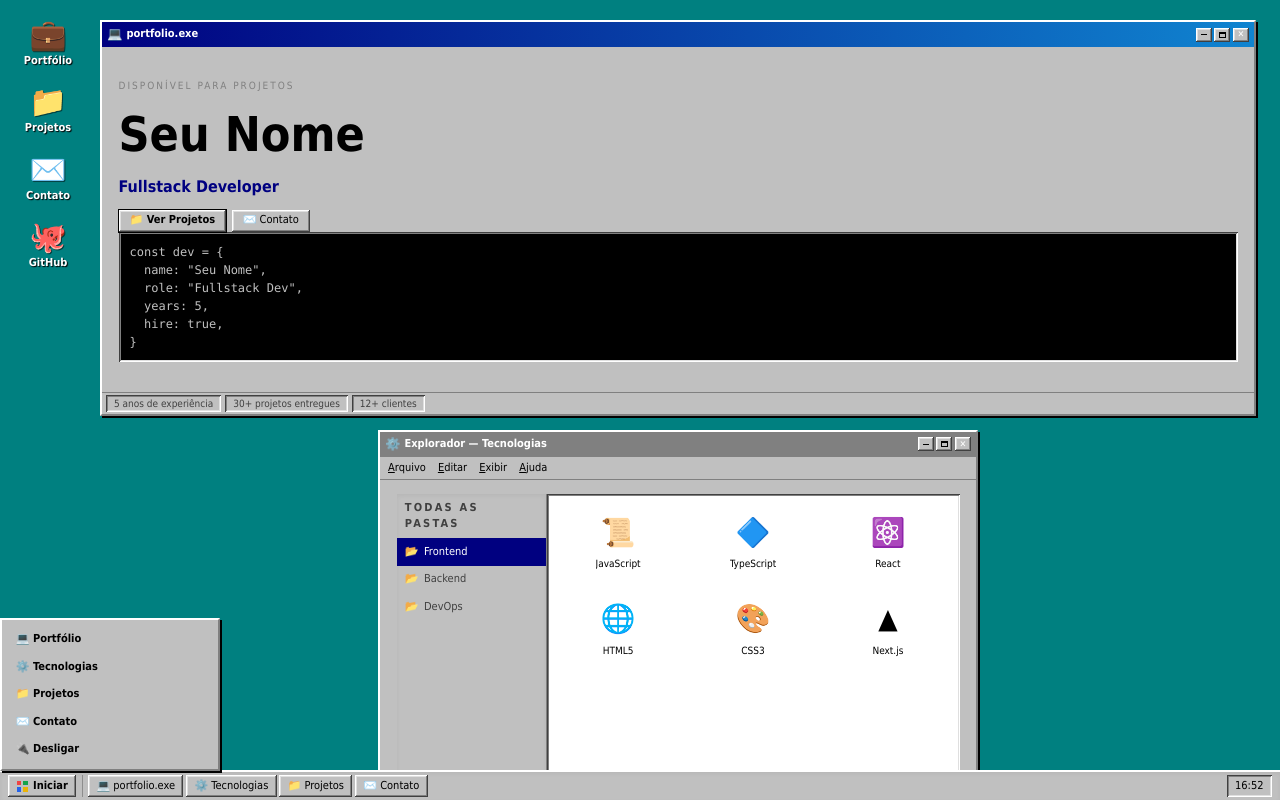
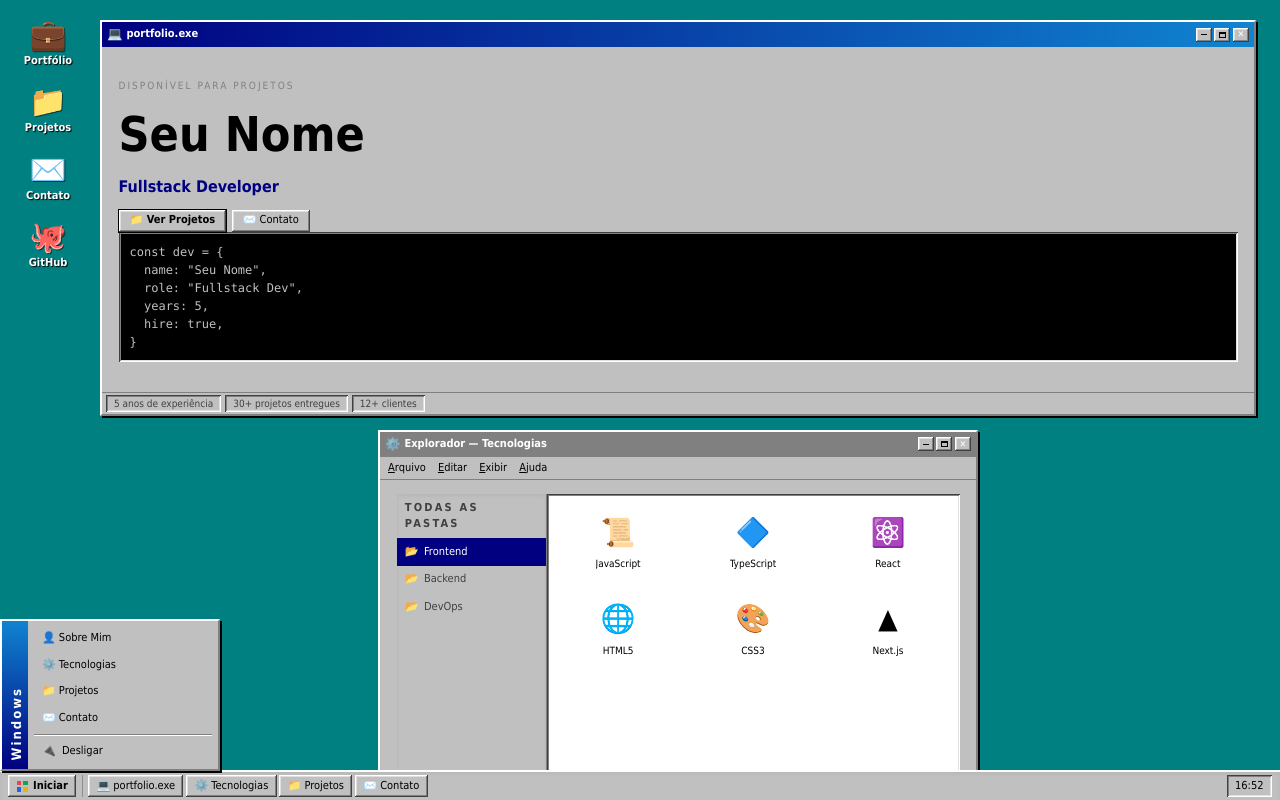
Before and after one commit to PedroSehn/Portifolio-2026, a React (Vite) app: page / in a window 1280 px wide. Both pictures are taken after a click on the button "Iniciar". Shown: the top 800 px of the page. Built offline with nearby package versions, Linux system fonts and the light colour scheme.

Commit message:
melhora menu iniciar

```diff
--- a/src/components/layout/StartMenu.tsx
+++ b/src/components/layout/StartMenu.tsx
@@ -6,12 +6,10 @@ interface StartMenuProps {
 }
 
 const menuItems = [
-  { label: '💻 Portfólio', href: '#hero' },
-  // { label: '👤 Sobre Mim', href: '#about' },
+  { label: '👤 Sobre Mim', href: '#about' },
   { label: '⚙️ Tecnologias', href: '#tech' },
   { label: '📁 Projetos', href: '#projects' },
   { label: '✉️ Contato', href: '#contact' },
-  { label: '🔌 Desligar', href: '#' },
 ]
 
 export default function StartMenu({ isOpen, onClose }: StartMenuProps) {
@@ -41,18 +39,36 @@ export default function StartMenu({ isOpen, onClose }: StartMenuProps) {
       role="menu"
       aria-label="Menu Iniciar"
     >
-      <div aria-hidden="true" className="start-menu__banner w-[26px] bg-gradient-to-t from-win-navy to-win-blue" />
-      <div className="p-2">
+      <div className="start-menu__banner" aria-hidden="true">
+        <span className="start-menu__banner-text">Windows</span>
+      </div>
+      <div className="start-menu__items">
         {menuItems.map((item) => (
           <a
             key={item.label}
             href={item.href}
-            className="block px-3 py-2 text-[11px] font-bold hover:bg-win-navy hover:text-white"
+            className="start-menu__item"
             role="menuitem"
+            onClick={onClose}
           >
             {item.label}
           </a>
         ))}
+        <div className="start-menu__separator" aria-hidden="true" />
+        <div
+          className="start-menu__item"
+          role="menuitem"
+          onClick={onClose}
+          tabIndex={0}
+          onKeyDown={(event) => {
+            if (event.key === 'Enter' || event.key === ' ') {
+              event.preventDefault()
+              onClose()
+            }
+          }}
+        >
+          <span>🔌&nbsp; Desligar</span>
+        </div>
       </div>
     </div>
   )
--- a/src/components/layout/Taskbar.tsx
+++ b/src/components/layout/Taskbar.tsx
@@ -1,3 +1,4 @@
+import { useEffect, useState } from 'react'
 import { useClock } from '../../hooks/useClock'
 
 interface TaskbarProps {
@@ -15,6 +16,17 @@ const navLinks = [
 
 export default function Taskbar({ onStartToggle, startMenuOpen }: TaskbarProps) {
   const clock = useClock()
+  const [isAnimating, setIsAnimating] = useState(false)
+
+  useEffect(() => {
+    if (!isAnimating) return undefined
+
+    const timer = window.setTimeout(() => {
+      setIsAnimating(false)
+    }, 220)
+
+    return () => window.clearTimeout(timer)
+  }, [isAnimating])
 
   return (
     <footer
@@ -24,9 +36,12 @@ export default function Taskbar({ onStartToggle, startMenuOpen }: TaskbarProps)
     >
       <button
         type="button"
-        className="taskbar__start-btn inline-flex items-center gap-2 px-3 py-1 bg-win-gray shadow-raised h-[22px] text-[11px] font-bold"
+        className={`taskbar__start-btn inline-flex items-center gap-2 px-3 py-1 bg-win-gray shadow-raised h-[22px] text-[11px] font-bold ${
+          isAnimating ? 'taskbar__start-btn--active' : ''
+        }`}
         onClick={(event) => {
           event.stopPropagation()
+          setIsAnimating(true)
           onStartToggle()
         }}
         aria-haspopup="true"
--- a/src/index.css
+++ b/src/index.css
@@ -4,6 +4,14 @@
 
 :root {
   --font: 'Tahoma', 'MS Sans Serif', 'Arial', sans-serif;
+  --gray: #c0c0c0;
+  --dark: #808080;
+  --darker: #404040;
+  --white: #ffffff;
+  --black: #000000;
+  --navy: #000080;
+  --teal: #008080;
+  --blue: #1084d0;
   --raised:
     inset -1px -1px 0 #404040,
     inset 1px 1px 0 #ffffff,
@@ -171,3 +179,86 @@ body {
   background: #000080;
   outline: 1px dotted #9090ff;
 }
+
+.start-menu {
+  transform-origin: bottom left;
+  animation: menuPop 0.12s ease-out;
+  display: flex;
+}
+.start-menu[hidden] {
+  display: none;
+}
+
+.start-menu__banner {
+  width: 26px;
+  background: linear-gradient(to top, #000080, #1084d0);
+  display: flex;
+  align-items: flex-end;
+  padding: 8px 5px;
+  flex-shrink: 0;
+}
+
+.start-menu__banner-text {
+  color: white;
+  font-size: 13px;
+  font-weight: 700;
+  letter-spacing: 2px;
+  writing-mode: vertical-rl;
+  transform: rotate(180deg);
+  user-select: none;
+}
+
+.start-menu__items {
+  flex: 1;
+  padding: 4px 0;
+  display: flex;
+  flex-direction: column;
+}
+
+.start-menu__item {
+  display: flex;
+  align-items: center;
+  gap: 8px;
+  padding: 5px 14px;
+  font-size: 11px;
+  cursor: pointer;
+  user-select: none;
+  text-decoration: none;
+  color: var(--black);
+}
+
+.start-menu__item:hover {
+  background: var(--navy);
+  color: white;
+}
+
+.start-menu__separator {
+  height: 1px;
+  background: var(--dark);
+  box-shadow: 0 1px 0 var(--white);
+  margin: 3px 6px;
+}
+
+.taskbar__start-btn {
+  transition: transform 0.18s ease, box-shadow 0.18s ease;
+  transform-origin: center;
+}
+
+@keyframes startBtnClick {
+  0% {
+    transform: translateY(0);
+    box-shadow: var(--raised);
+  }
+  50% {
+    transform: translateY(1px);
+    box-shadow: var(--sunken);
+  }
+  100% {
+    transform: translateY(0);
+    box-shadow: var(--raised);
+  }
+}
+
+.taskbar__start-btn--active {
+  animation: startBtnClick 0.22s ease-out;
+}
```
